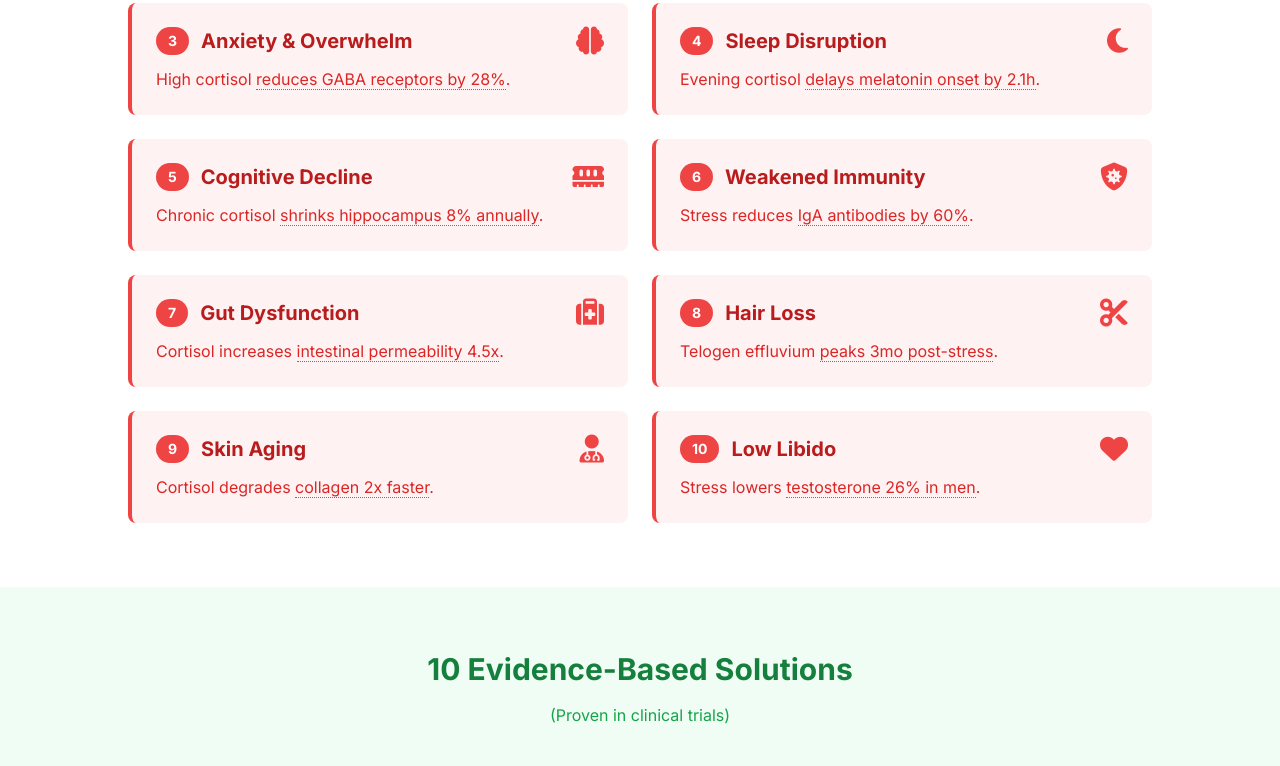
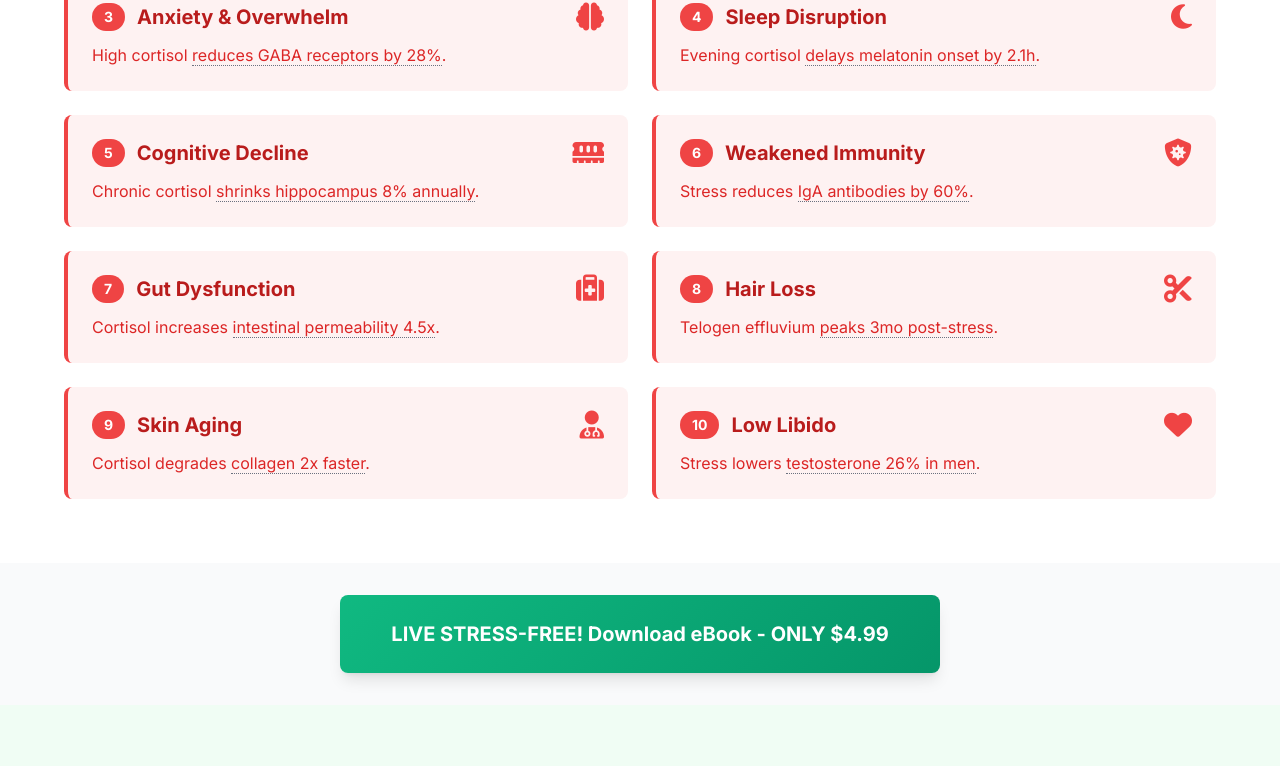
Before and after one commit to AdrielRattes-SERVIDORES-WEB/landingpage, a website: page cortisol-landing-page/index.html in a window 1280 px wide. Shown: the part 1225-1991 px from the top of the page. Drawn offline with nearby package versions, Linux system fonts and the light colour scheme.

Commit message:
Update index.html

```diff
--- a/cortisol-landing-page/index.html
+++ b/cortisol-landing-page/index.html
@@ -86,19 +86,30 @@
     }
     .problem-icon {
       color: #ef4444;
-      font-size: 1.75rem; /* Aumentado de 1.5rem */
+      font-size: 1.75rem;
       margin-left: auto;
     }
     .solution-icon {
       color: #10b981;
-      font-size: 1.75rem; /* Aumentado de 1.5rem */
+      font-size: 1.75rem;
       margin-left: auto;
+    }
+    /* NOVAS CLASSES ADICIONADAS */
+    .wide-container {
+      max-width: 1200px;
+      width: 100%;
+      margin: 0 auto;
+      padding: 0 1.5rem;
+    }
+    .standalone-btn-container {
+      margin: 2rem auto;
+      max-width: 600px;
     }
   </style>
 </head>
 <body class="bg-gray-50 text-gray-800">
 
-  <!-- Topo Verde (com margem reduzida) -->
+  <!-- Topo Verde -->
   <div class="bg-gradient-to-r from-green-600 to-green-500 py-4 px-4 text-center text-white font-bold text-base sm:text-lg shadow-md hover-arrow mb-0">
     🧠 <span class="underline">LIVE STRESS-FREE!</span> Discover the <span class="italic">3-minute daily method</span> that helped 9,200+ people lower cortisol
   </div>
@@ -126,9 +137,9 @@
     </div>
   </section>
 
-  <!-- 10 Problems Section (RED) -->
+  <!-- 10 Problems Section -->
   <section class="py-16 px-6 bg-white" id="problems">
-    <div class="max-w-5xl mx-auto">
+    <div class="wide-container">
       <h2 class="text-3xl font-bold text-center mb-4 text-gray-900">10 Scientifically Proven Dangers of High Cortisol</h2>
       <p class="text-center text-gray-500 mb-12 max-w-2xl mx-auto">(Peer-reviewed studies show these risks)</p>
 
@@ -236,9 +247,16 @@
     </div>
   </section>
 
-  <!-- 10 Solutions Section (GREEN) -->
+  <!-- Botão Adicional -->
+  <div class="wide-container">
+    <div class="standalone-btn-container">
+      <a href="#cta" class="cta-button text-white rounded-lg font-bold shadow-lg hover:shadow-xl transition duration-300 block text-center mb-4">LIVE STRESS-FREE! Download eBook - ONLY $4.99</a>
+    </div>
+  </div>
+
+  <!-- 10 Solutions Section -->
   <section class="py-16 px-6 bg-green-50" id="solutions">
-    <div class="max-w-5xl mx-auto">
+    <div class="wide-container">
       <h2 class="text-3xl font-bold text-center mb-4 text-green-700">10 Evidence-Based Solutions</h2>
       <p class="text-center text-green-600 mb-12 max-w-2xl mx-auto">(Proven in clinical trials)</p>
 
@@ -348,8 +366,8 @@
 
   <!-- CTA Section -->
   <section id="cta" class="py-20 px-6 bg-green-700 text-white">
-    <div class="max-w-3xl mx-auto">
-      <div class="guarantee-badge text-green-800 inline-block px-6 py-2 rounded-full mb-6 font-semibold text-center mx-auto">365-Day Money-Back Guarantee</div>
+    <div class="wide-container">
+      <div class="guarantee-badge text-green-800 inline-block px-6 py-2 rounded-full mb-6 font-semibold text-center mx-auto">30-Day Money-Back Guarantee</div>
       <h2 class="text-3xl font-bold mb-6 text-center">Ready for Scientifically Proven Results?</h2>
       <p class="text-xl mb-8 max-w-2xl mx-auto text-center">Get all 10 solutions with exact protocols, dosages, and 87 clinical references.</p>
 
```
